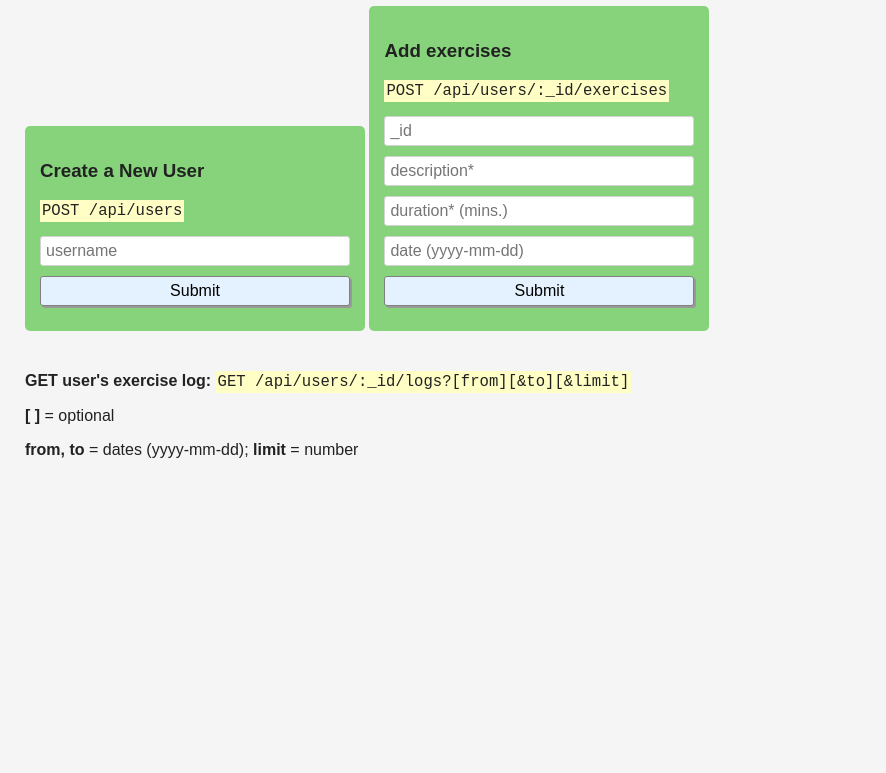
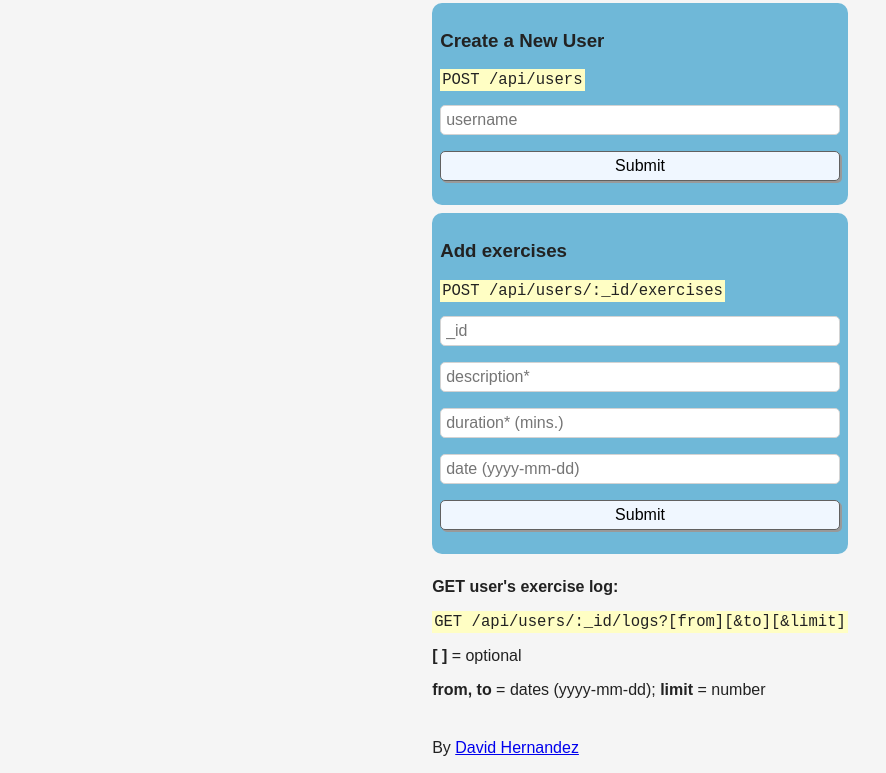
Before and after one commit to davidhelo/FCC-Exercise-Tracker, a website: page views/index.html in a window 1280 px wide. Shown: the part 77-850 px from the top of the page, without its empty margins (0-886 px from the left). Before the commit the page ends 800 px from the top, so only its background shows below. Drawn offline with Linux system fonts and the light colour scheme; files that its build step writes are made by us from their sources.

Commit message:
Change style and change display info

```diff
--- a/public/style.css
+++ b/public/style.css
@@ -2,47 +2,58 @@
   box-sizing: border-box;
 }
 
+html, body {
+    height: 100%;
+}
+
+html {
+    display: table;
+    margin: auto;
+}
+
 body {
   font-family:sans-serif;
-  margin: 25px;
+  display: table-cell;
+  vertical-align: middle;
   color: #222;
   background-color: #f5f5f5;
 }
 
 h1 {
   font-weight: bold;
+  text-align: center;
+}
 
-}
 
 p {
   max-width: 900px;
 }
 
 form {
-  margin-bottom: 25px;
-  padding: 15px;
-  background-color: #87D37C;
+  margin-bottom: 0.5rem;
+  padding: 0.5rem;
+  background-color: #6fb8d8;
   display: inline-block;
   width: 100%;
-  max-width: 340px;
-  border-radius: 5px;
+  max-width: 440px;
+  border-radius: 10px;
 }
 
 input {
   display: block;
-  margin-bottom: 10px;
+  margin-bottom: 1rem;
   padding: 5px;
   width: 100%;
   border: 1px solid lightgrey;
-  border-radius: 3px;
+  border-radius: 5px;
   font-size: 16px;
 }
 
 input[type=submit] {
   font-size: 16px;
-  border-radius: 3px;
-  background-color: #E4F1FE;
-  border: 1px solid grey;
+  border-radius: 5px;
+  background-color: #f0f7ff;
+  border: 1px solid #616161;
   box-shadow: 2px 2px #999;
   cursor: pointer;
 }
@@ -57,3 +68,7 @@ code {
   background-color: #FFFEC4;
   padding: 2px;
 }
+
+.footer {
+	margin-top: 40px;
+}
--- a/views/index.html
+++ b/views/index.html
@@ -1,8 +1,7 @@
 <!DOCTYPE html>
 <html>
   <head>
-    <title>Exercise Tracker | freeCodeCamp</title>
-    <link rel="shortcut icon" href="https://cdn.freecodecamp.org/universal/favicons/favicon.ico"  type="image/x-icon" />
+    <title>Exercise Tracker | David Hernandez | freeCodeCamp</title>
     <link href="https://fonts.googleapis.com/css?family=Roboto" rel="stylesheet" type="text/css" />
     <link href="style.css" rel="stylesheet" type="text/css" />
   </head>
@@ -16,6 +15,7 @@
         <input id="uname" type="text" name="username" placeholder="username" />
         <input type="submit" value="Submit" />
       </form>
+    </br>
       <form id="exercise-form" method="post">
         <h3>Add exercises</h3>
         <p><code>POST /api/users/:_id/exercises</code></p>
@@ -27,7 +27,7 @@
       </form>
       <p>
         <strong>GET user's exercise log: </strong>
-        <code>GET /api/users/:_id/logs?[from][&amp;to][&amp;limit]</code>
+        <p></p><code>GET /api/users/:_id/logs?[from][&amp;to][&amp;limit]</code></p>
       </p>
       <p><strong>[ ]</strong> = optional</p>
       <p><strong>from, to</strong> = dates (yyyy-mm-dd); <strong>limit</strong> = number</p>
@@ -42,5 +42,10 @@
         exerciseForm.submit();
       });
     </script>
+    <div class="footer">
+      <p>
+        By <a href="https://github.com/davidhelo">David Hernandez</a>
+      </p>
+    </div>
   </body>
 </html>
```
